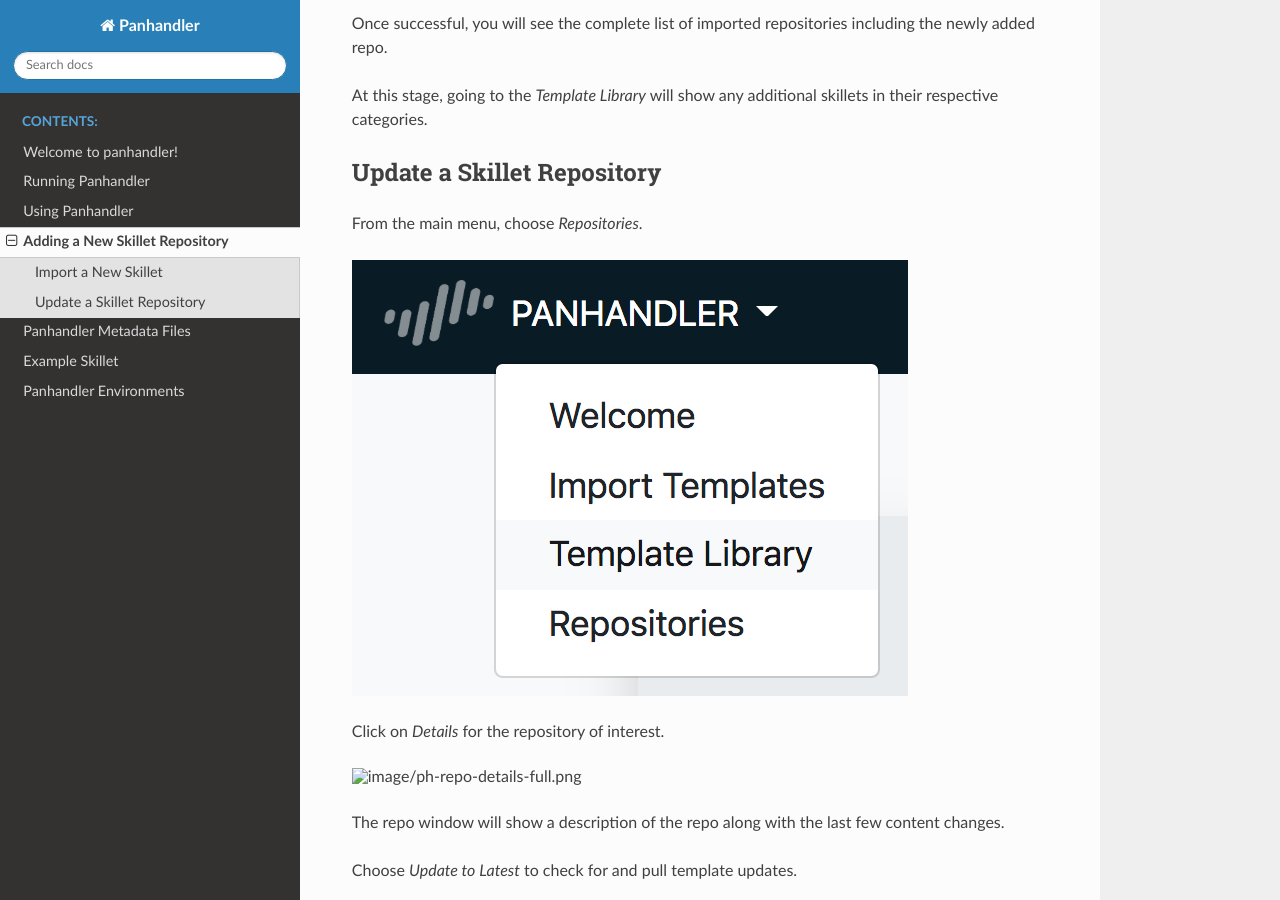
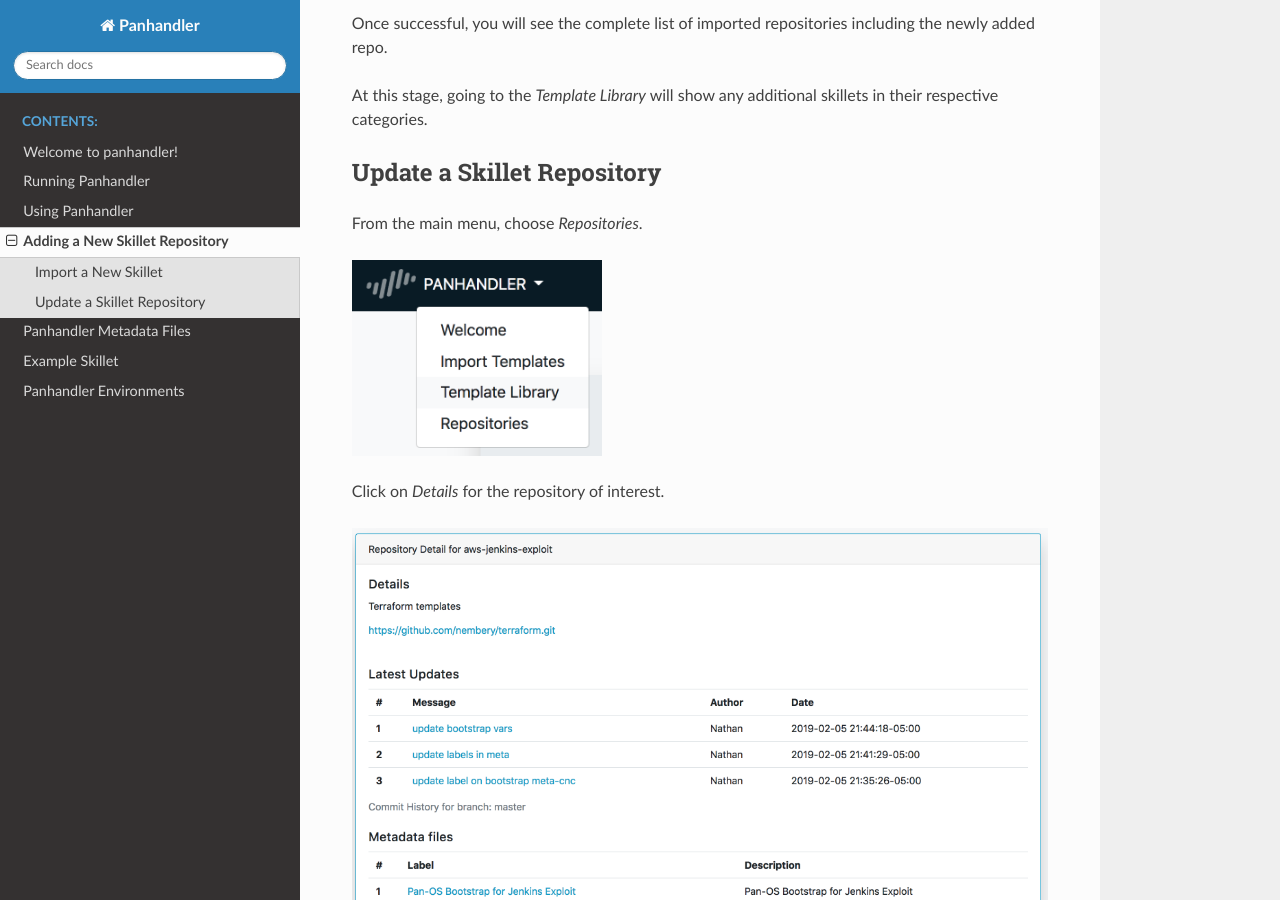
Before and after one commit to PaloAltoNetworks/panhandler, a Sphinx documentation site: the page built from docs/importing_skillets.rst, in a window 1280 px wide and 900 px high, scrolled down 1143 px. Built offline with Sphinx 7.4.7 and the Read the Docs theme 2.0.0, drawn with Linux system fonts in a browser that asks for light colours.

Commit message:
fix image reference typo

```diff
--- a/docs/importing_skillets.rst
+++ b/docs/importing_skillets.rst
@@ -25,10 +25,11 @@
 From the main menu, choose `Repositories`.
 
 .. image:: images/ph-menu.png
+    :width: 250
 
 Click on `Details` for the repository of interest.
 
-.. image:: image/ph-repo-details-full.png
+.. image:: images/ph-repo-details-full.png
 
 The repo window will show a description of the repo along with the last few content changes.
 
--- a/docs/running.rst
+++ b/docs/running.rst
@@ -44,6 +44,7 @@
 
 
 .. image:: images/ph-docker-stop.png
+    :width: 500
 
 
 .. Note::
--- a/docs/using.rst
+++ b/docs/using.rst
@@ -30,6 +30,7 @@
 From the main panhandler menu, select `Templates Library` to see a list of skillets to load.
 
 .. image:: images/ph-menu.png
+    :width: 250
 
 
 Hit `Go` for the category of skillets required. Key categories include PAN-OS, Panorama, GPCS, and Templates for simple
```
